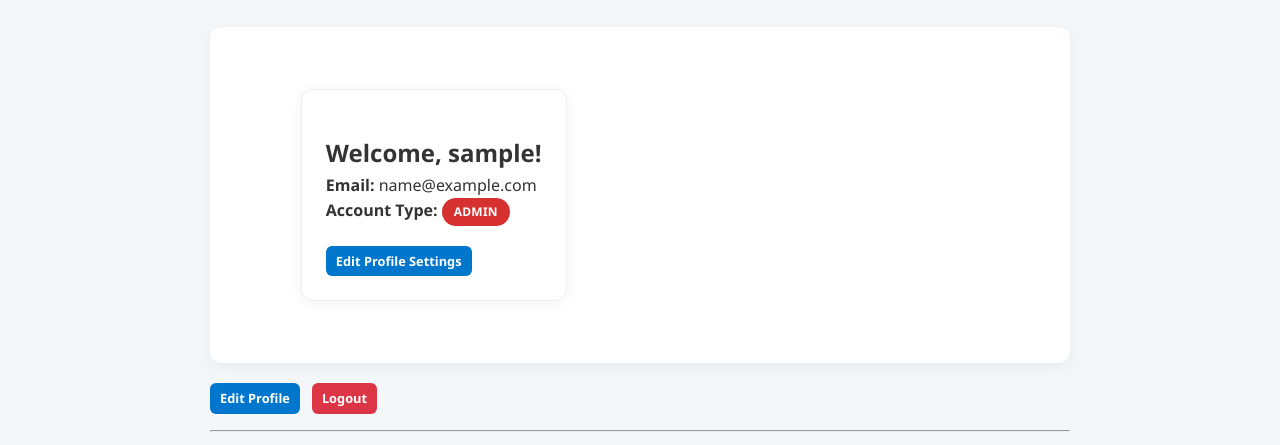
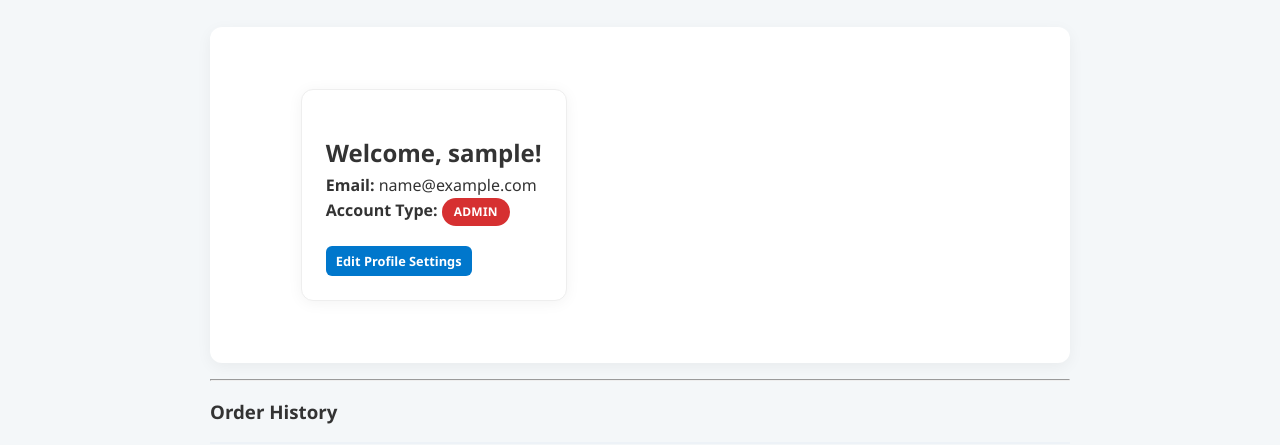
Before and after one commit to AayushAcharya189/SportGear, a website: page frontend/pages/profile.html in a window 1280 px wide. Shown: the part 504-949 px from the top of the page. Drawn offline with Linux system fonts and the light colour scheme; no server answers; sample sign-in values are in the browser's storage.

Commit message:
fix: remove unused button from profile page

```diff
--- a/frontend/pages/profile.html
+++ b/frontend/pages/profile.html
@@ -48,11 +48,6 @@
         <div id="profileDisplay" class="profile-info">
           <p><em>Loading your account details...</em></p>
         </div>
-
-        <div class="profile-actions">
-            <button id="editProfileBtn" class="btn btn-sm">Edit Profile</button>
-            <button id="logoutBtn" class="btn danger btn-sm">Logout</button>
-        </div>
       </section>
 
       <hr class="mb-2">
```
